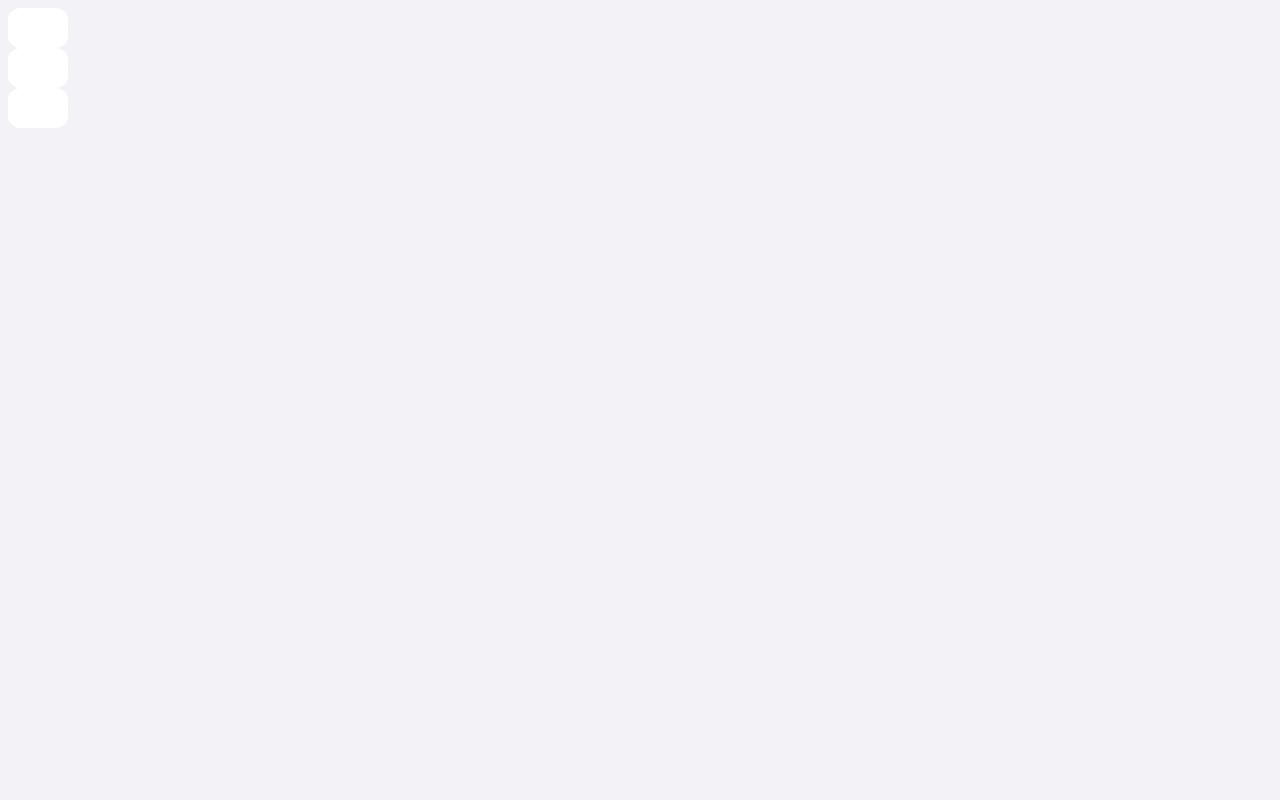
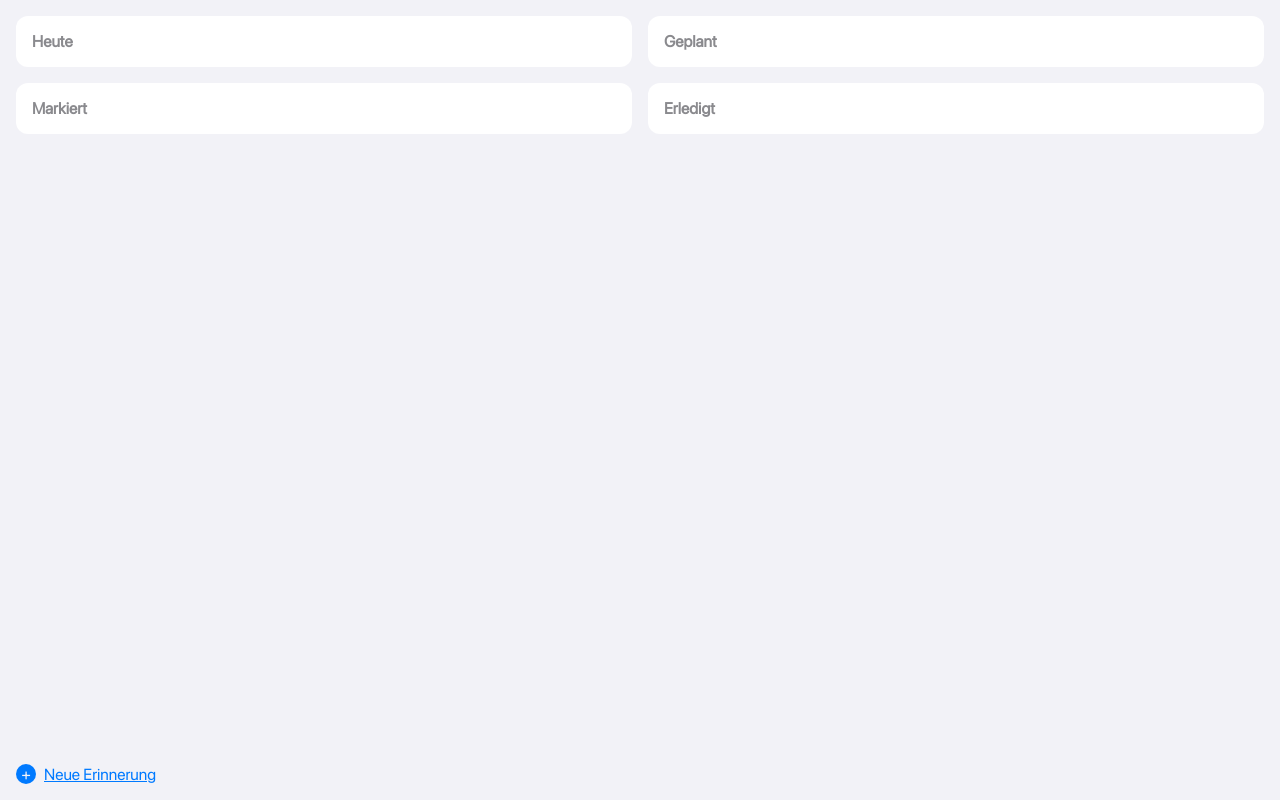
Before and after one commit to max-beckmann/progressive-reminders, an Angular app: page / in a window 1280 px wide. Built offline with nearby package versions, Linux system fonts and the light colour scheme; a web font is replaced by a local one.

Commit message:
start styling main overview page

```diff
--- a/src/app/app.component.html
+++ b/src/app/app.component.html
@@ -1,3 +1,7 @@
-<app-container>1</app-container>
-<app-container>2</app-container>
-<app-container>3</app-container>
+<div>
+  <app-container>Heute</app-container>
+  <app-container>Geplant</app-container>
+  <app-container>Markiert</app-container>
+  <app-container>Erledigt</app-container>
+</div>
+<a routerLink="/new"><span>+</span>Neue Erinnerung</a>
--- a/src/app/app.component.scss
+++ b/src/app/app.component.scss
@@ -1,4 +1,32 @@
-app-container {
-  width: 60px;
-  height: 40px;
+div {
+  margin: 16px;
+
+  display: grid;
+  grid-template-columns: 1fr 1fr;
+  gap: 16px;
+
+  app-container {
+    color: var(--color-font);
+    font-weight: bold;
+  }
 }
+
+a {
+  position: absolute;
+  bottom: 16px;
+  left: 16px;
+
+  color: var(--color-blue);
+
+  span {
+    width: 20px;
+    height: 20px;
+    display: inline-flex;
+    align-items: center;
+    justify-content: center;
+    margin-right: 8px;
+    border-radius: 50%;
+    background-color: var(--color-blue);
+    color: var(--color-background);
+  }
+}
--- a/src/app/app.component.ts
+++ b/src/app/app.component.ts
@@ -1,11 +1,11 @@
 import { Component } from '@angular/core';
-import { RouterOutlet } from '@angular/router';
-import { ContainerComponent } from './container/container.component';
+import { RouterLink, RouterOutlet } from '@angular/router';
+import { ContainerComponent } from './components/container/container.component';
 
 @Component({
   selector: 'app-root',
   standalone: true,
-  imports: [RouterOutlet, ContainerComponent],
+  imports: [RouterOutlet, ContainerComponent, RouterLink],
   templateUrl: './app.component.html',
   styleUrl: './app.component.scss'
 })
--- a/src/app/app.routes.ts
+++ b/src/app/app.routes.ts
@@ -1,3 +1,6 @@
 import { Routes } from '@angular/router';
+import { NewPageComponent } from './components/pages/new/new-page.component';
 
-export const routes: Routes = [];
+export const routes: Routes = [
+  { path: 'new', component: NewPageComponent }
+];
--- /dev/null
+++ b/src/app/components/container/container.component.html
@@ -0,0 +1 @@
+<ng-content></ng-content>
--- a/src/app/container/container.component.scss
+++ b/src/app/components/container/container.component.scss
@@ -1,5 +1,6 @@
 :host {
   display: block;
+  padding: 16px;
   border-radius: 12px;
 
   background-color: var(--color-white);
--- /dev/null
+++ b/src/app/components/pages/new/new-page.component.html
@@ -0,0 +1 @@
+<p>new works!</p>
--- a/src/styles.scss
+++ b/src/styles.scss
@@ -14,6 +14,8 @@
   --color-interaction: #E3E3E8;
   --color-interaction-contrast: #7F7F85;
   --color-font: #8A8A8E;
+
+  margin: 0;
 }
 
 body {
```
Also changed, not shown: src/app/components/pages/new/new-page.component.ts (added, +11 -0 lines), src/app/components/container/container.component.ts (renamed from src/app/container/container.component.ts), src/app/components/pages/new/new-page.component.scss (added).
